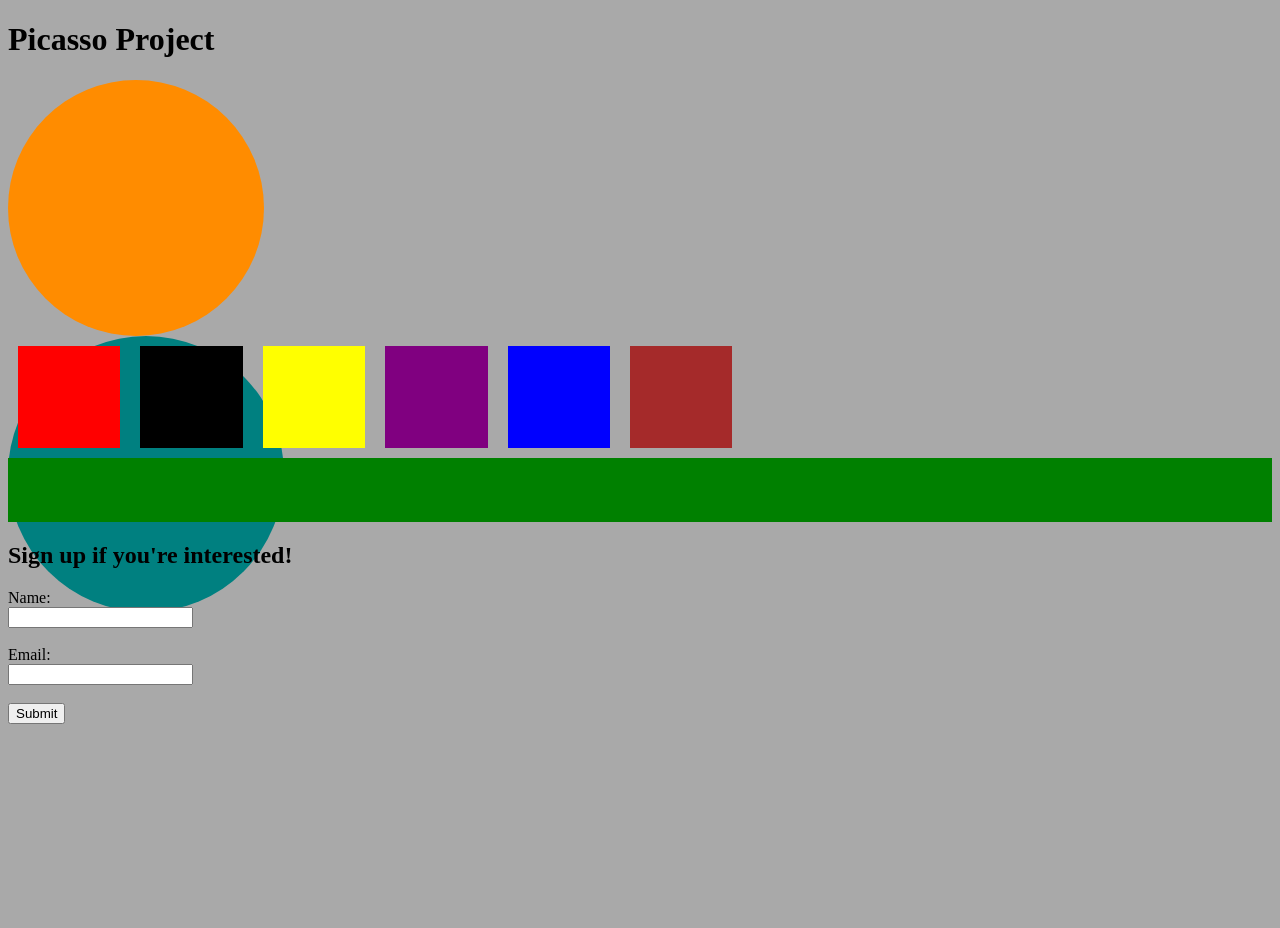
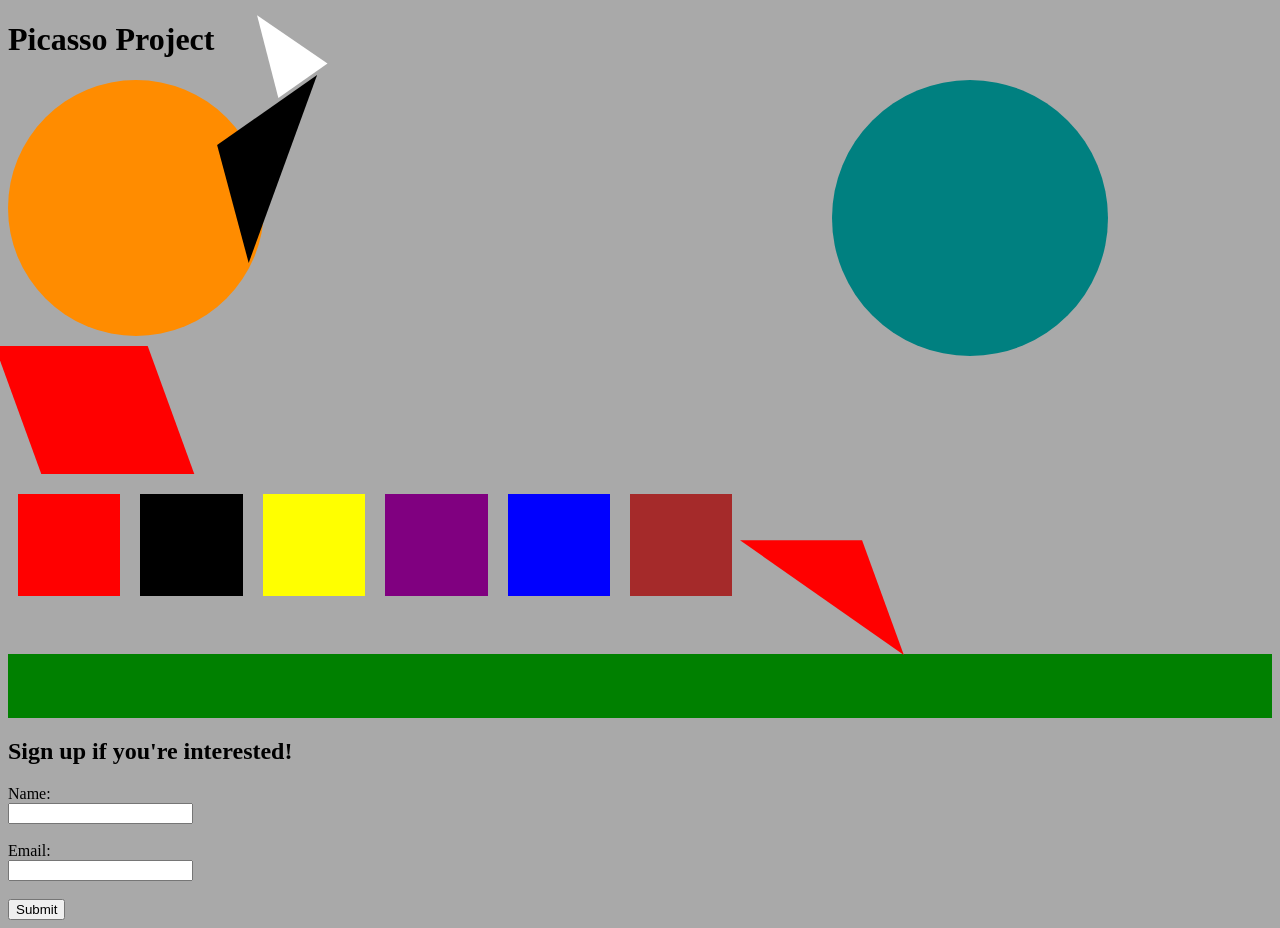
Before and after one commit to MLedesma12/Picasso-Painting, a plain HTML site: page index.html in a window 1280 px wide. Before the commit the page ends 800 px from the top, so only its background shows below. Drawn offline with Linux system fonts and the light colour scheme.

Commit message:
added shapes

```diff
--- a/index.html
+++ b/index.html
@@ -15,6 +15,7 @@
     <h1>Picasso Project</h1>
     <div class="sun"></div>
     <div id="teal"></div>
+    <div id="parallelogram"></div>
     <div class="squares">
       <div class="red"></div>
       <div class="black"></div>
@@ -22,6 +23,9 @@
       <div class="purple"></div>
       <div id="blue"></div>
       <div id="brown"></div>
+      <div id="star"></div>
+      <div id="before"></div>
+      <div id="after"></div>
     </div>
     <div class="grass"></div>
 
--- a/style.css
+++ b/style.css
@@ -65,4 +65,60 @@
   position: absolute;
   z-index: -1;
   padding: 10px 10px;
+  left: 65%;
+  top: 10%;
 }
+
+#parallelogram {
+  width: 10vw;
+  height: 10vw;
+  transform: skew(20deg);
+  background: red;
+  margin: 10px;
+  padding-left: 25px;
+  left: 65%;
+  top: -25px;
+
+}
+
+#star {
+  margin: 50px 0;
+      position: relative;
+      display: block;
+      color: red;
+      width: 0px;
+      height: 0px;
+      border-right: 100px solid transparent;
+      border-bottom: 70px solid red;
+      border-left: 100px solid transparent;
+      transform: rotate(35deg);
+}
+
+#before {
+  border-bottom: 80px solid white;
+      border-left: 30px solid transparent;
+      border-right: 30px solid transparent;
+      position: absolute;
+      height: 0;
+      width: 0;
+      top: 1%;
+      left: 250px;
+      display: block;
+      content: '';
+      transform: rotate(-35deg);
+}
+
+#after {
+  position: absolute;
+  display: block;
+  color: black;
+  top: 122px;
+  left: 150px;
+  width: 0px;
+  height: 0px;
+  border-right: 100px solid transparent;
+  border-bottom: 70px solid black;
+  border-left: 100px solid transparent;
+  transform: rotate(-70deg);
+  content: '';
+}
```
Lines whose indentation alone changed are shown as unchanged.
